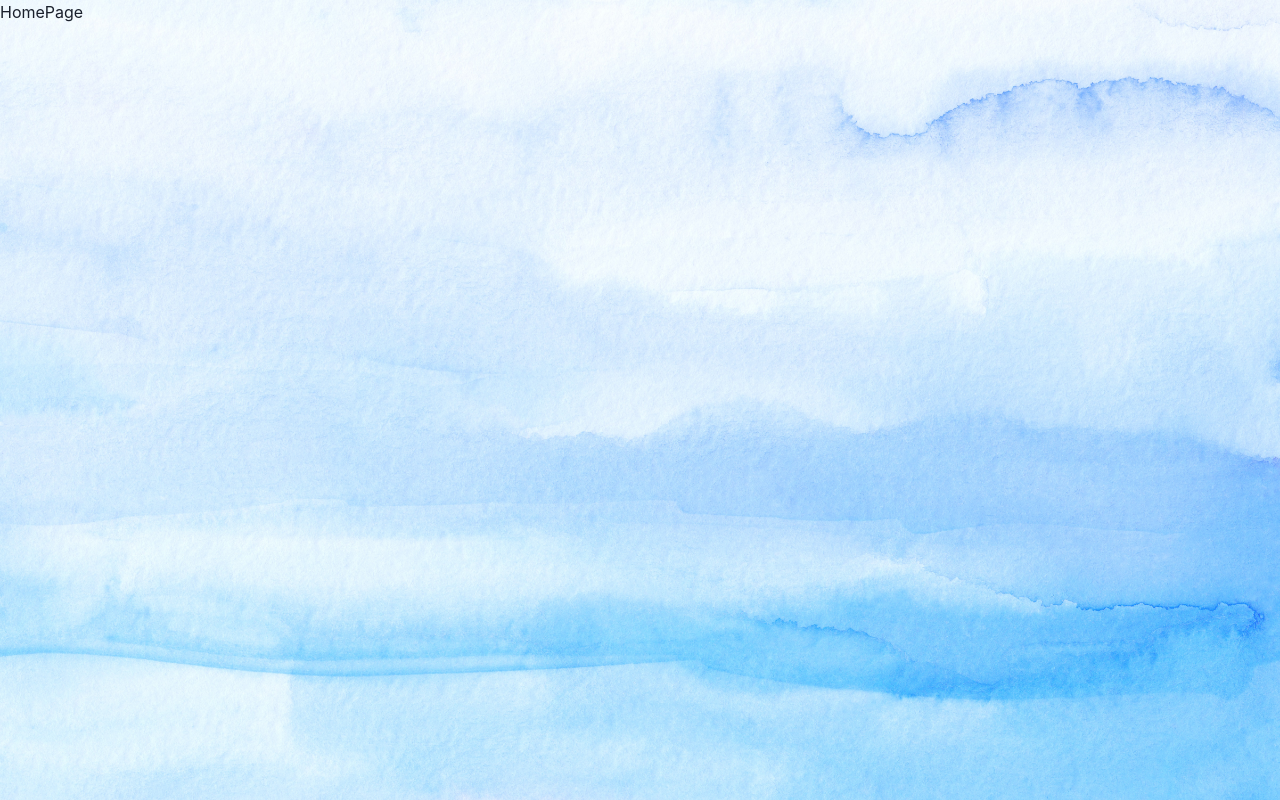
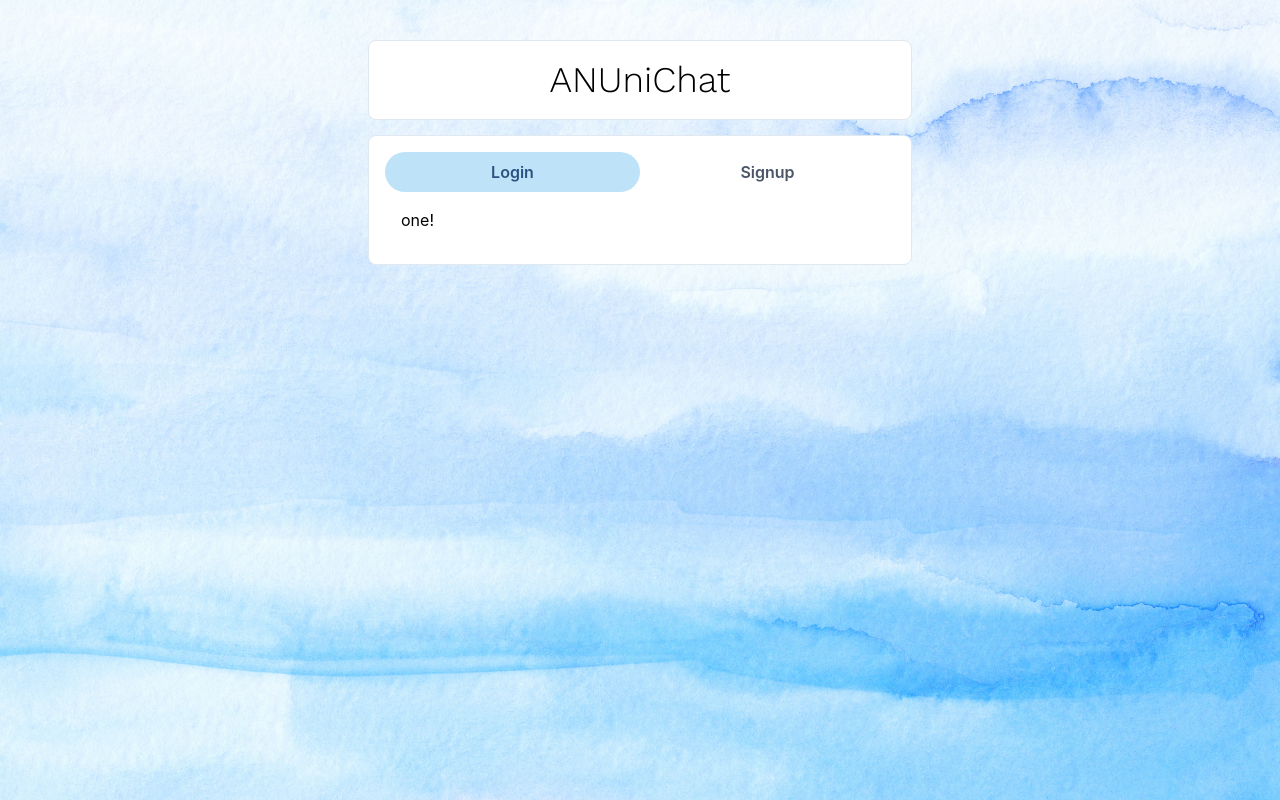
Before and after one commit to yufeng-pan/ANUniChat, a React (Create React App) app in the folder frontend/: page / in a window 1280 px wide. Built offline with nearby package versions, Linux system fonts and the light colour scheme.

Commit message:
add basic structure for HomePage

```diff
--- a/frontend/src/pages/HomePage.js
+++ b/frontend/src/pages/HomePage.js
@@ -1,7 +1,57 @@
 import React from "react";
+import {
+  Box,
+  Container,
+  Text,
+  Tabs,
+  TabList,
+  Tab,
+  TabPanels,
+  TabPanel,
+} from "@chakra-ui/react";
 
 const HomePage = () => {
-  return <div>HomePage</div>;
+  return (
+    <Container maxW="xl" centerContent>
+      <Box
+        display="flex"
+        justifyContent="center"
+        p={3}
+        bg={"white"}
+        w="100%"
+        m="40px 0 15px 0"
+        borderRadius="lg"
+        borderWidth="1px"
+      >
+        <Text fontSize="4xl" fontFamily="Work Sans" color="black">
+          ANUniChat
+        </Text>
+      </Box>
+      <Box
+        bg="white"
+        w="100%"
+        p={4}
+        borderRadius="lg"
+        borderWidth="1px"
+        color="black"
+      >
+        <Tabs variant="soft-rounded">
+          <TabList>
+            <Tab width="50%">Login</Tab>
+            <Tab width="50%">Signup</Tab>
+          </TabList>
+          <TabPanels>
+            <TabPanel>
+              <p>one!</p>
+            </TabPanel>
+            <TabPanel>
+              <p>two!</p>
+            </TabPanel>
+          </TabPanels>
+        </Tabs>
+      </Box>
+    </Container>
+  );
 };
 
 export default HomePage;
```
